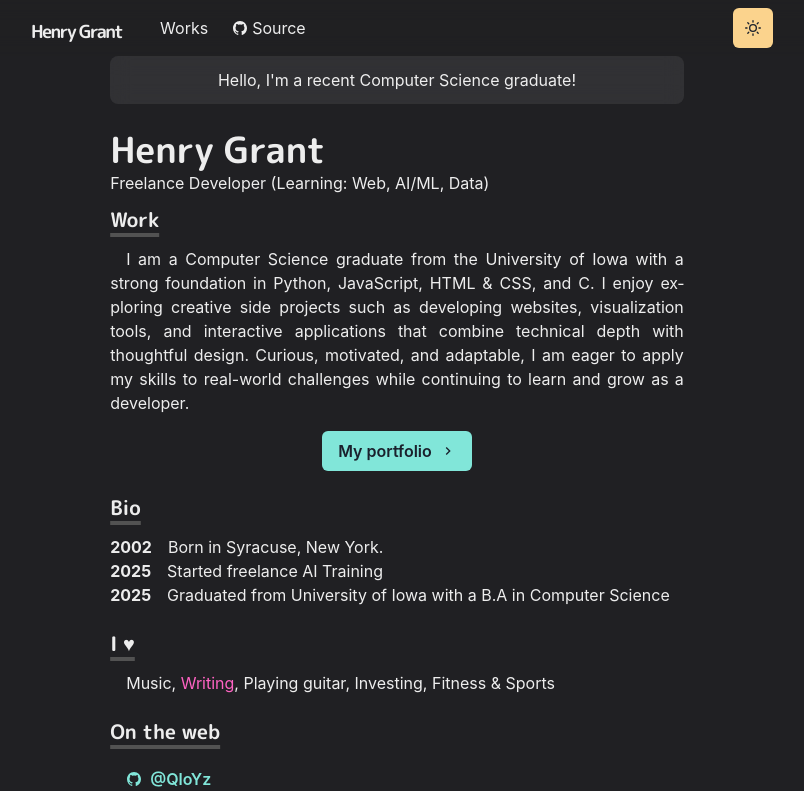
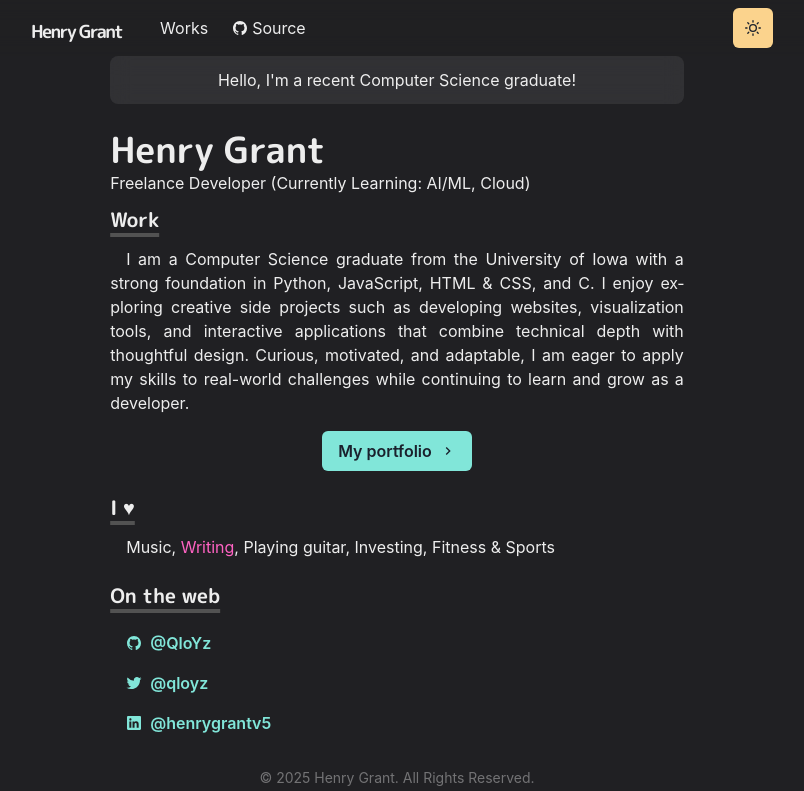
Before and after one commit to QloYz/qloyz-homepage, a Next.js app: page / in a window 1280 px wide. Shown: the top 791 px of the page, without its empty margins (243-1047 px from the left). Built offline with nearby package versions, Linux system fonts and the light colour scheme.

Commit message:
cleanup index

```diff
--- a/pages/index.js
+++ b/pages/index.js
@@ -11,7 +11,6 @@ import {
 } from '@chakra-ui/react'
 import { ChevronRightIcon } from '@chakra-ui/icons'
 import Paragraph from '../components/paragraph'
-import { BioSection, BioYear } from '../components/bio'
 import Layout from '../components/layouts/article'
 import Section from '../components/section'
 import { IoLogoTwitter, IoLogoGithub, IoLogoLinkedin } from 'react-icons/io5'
@@ -35,7 +34,7 @@ const Home = () => (
           <Heading as="h2" variant="page-title">
             Henry Grant
           </Heading>
-          <p>Freelance Developer (Learning: Web, AI/ML, Data)</p>
+          <p>Freelance Developer (Currently Learning: AI/ML, Cloud)</p>
         </Box>
       </Box>
 
@@ -63,24 +62,6 @@ const Home = () => (
             My portfolio
           </Button>
         </Box>
-      </Section>
-
-      <Section delay={0.2}>
-        <Heading as="h3" variant="section-title">
-          Bio
-        </Heading>
-        <BioSection>
-          <BioYear>2002</BioYear>
-          Born in Syracuse, New York.
-        </BioSection>
-        <BioSection>
-          <BioYear>2025</BioYear>
-          Started freelance AI Training
-        </BioSection>
-        <BioSection>
-          <BioYear>2025</BioYear>
-          Graduated from University of Iowa with a B.A in Computer Science
-        </BioSection>
       </Section>
 
       <Section delay={0.3}>
```
